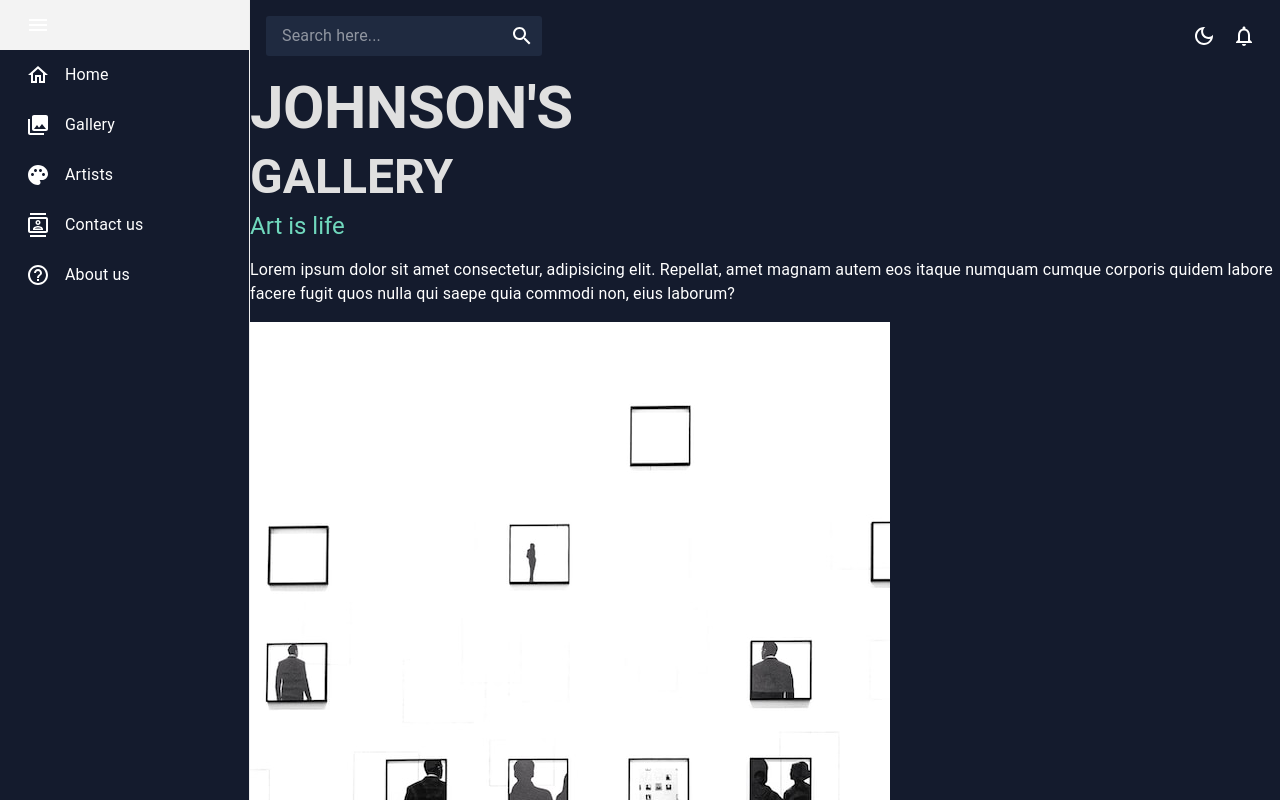
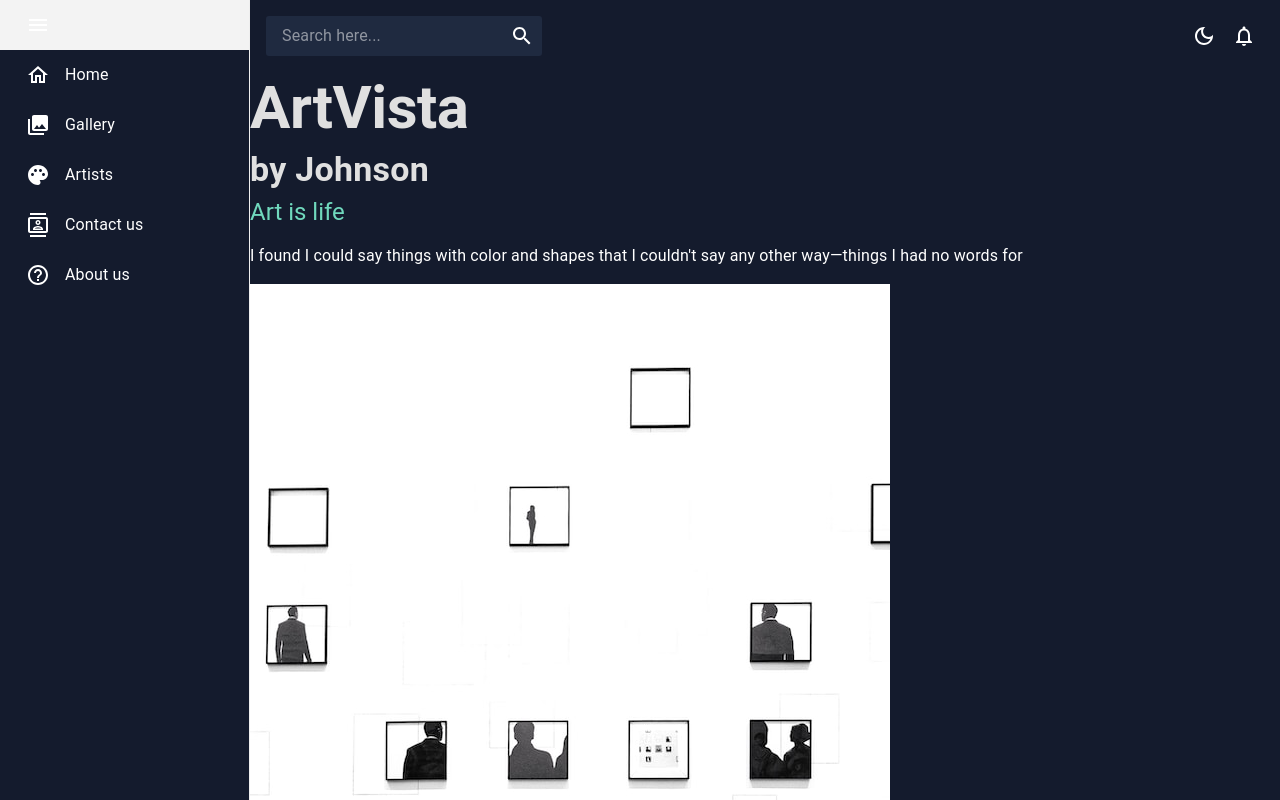
Before and after one commit to Owallah/art_reviewer_with_sinatra, a React (Vite) app: page / in a window 1280 px wide. Shown: the top 800 px of the page. Built offline with nearby package versions, Linux system fonts and the light colour scheme.

Commit message:
Updates on home

```diff
--- a/src/components/Header.jsx
+++ b/src/components/Header.jsx
@@ -15,7 +15,7 @@ const Header = ({title, mini_title, subtitle}) => {
         >{title}</Typography>
 
     <Typography
-        variant='h3'
+        variant='h4'
         color={colors.grey[100]}
         fontWeight={'bold'}
         sx={{mb: '5px'}}
--- a/src/components/Home.jsx
+++ b/src/components/Home.jsx
@@ -5,9 +5,9 @@ import Header from './Header'
 const Home = () => {
   return (
     <div className='home'>
-        <Header title={"JOHNSON'S"} mini_title={'GALLERY'} subtitle={'Art is life'} />
+        <Header title={"ArtVista"} mini_title={'by Johnson'} subtitle={'Art is life'} />
         <div className="home_header">
-            <p>Lorem ipsum dolor sit amet consectetur, adipisicing elit. Repellat, amet magnam autem eos itaque numquam cumque corporis quidem labore facere fugit quos nulla qui saepe quia commodi non, eius laborum?</p>
+            <p>I found I could say things with color and shapes that I couldn't say any other way—things I had no words for</p>
             <img id='home_background' src={background} alt="background" />
         </div>
 
```
